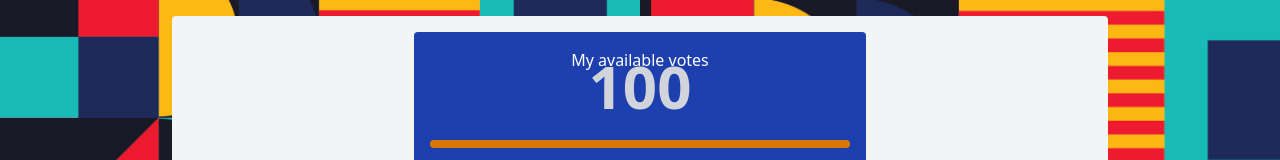
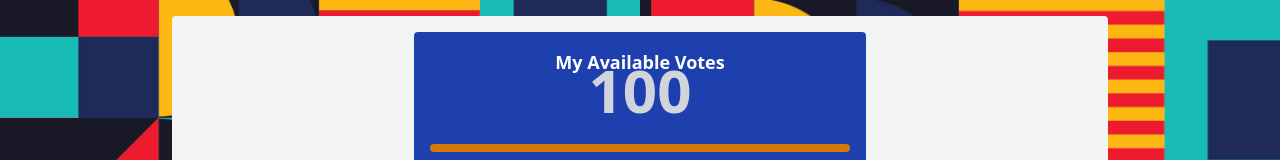
Before and after one commit to gfellah45/bbn-voting-app, a plain HTML site: page index.html in a window 1280 px wide. Shown: the top 160 px of the page. Drawn offline with nearby package versions, Linux system fonts and the light colour scheme.

Commit message:
adjusted heading

```diff
--- a/index.html
+++ b/index.html
@@ -25,7 +25,9 @@
     >
       <div class="view">
         <div class="w-full lg:w-1/2 lg:m-auto h-40 bg-blue-800 p-4 rounded">
-          <p class="text-center text-white">My available votes</p>
+          <p class="text-center text-white font-bold text-lg">
+            My Available Votes
+          </p>
           <h1
             class="text-center text-6xl font-bold text-gray-300 px-2 -mt-4 av"
           >
```
